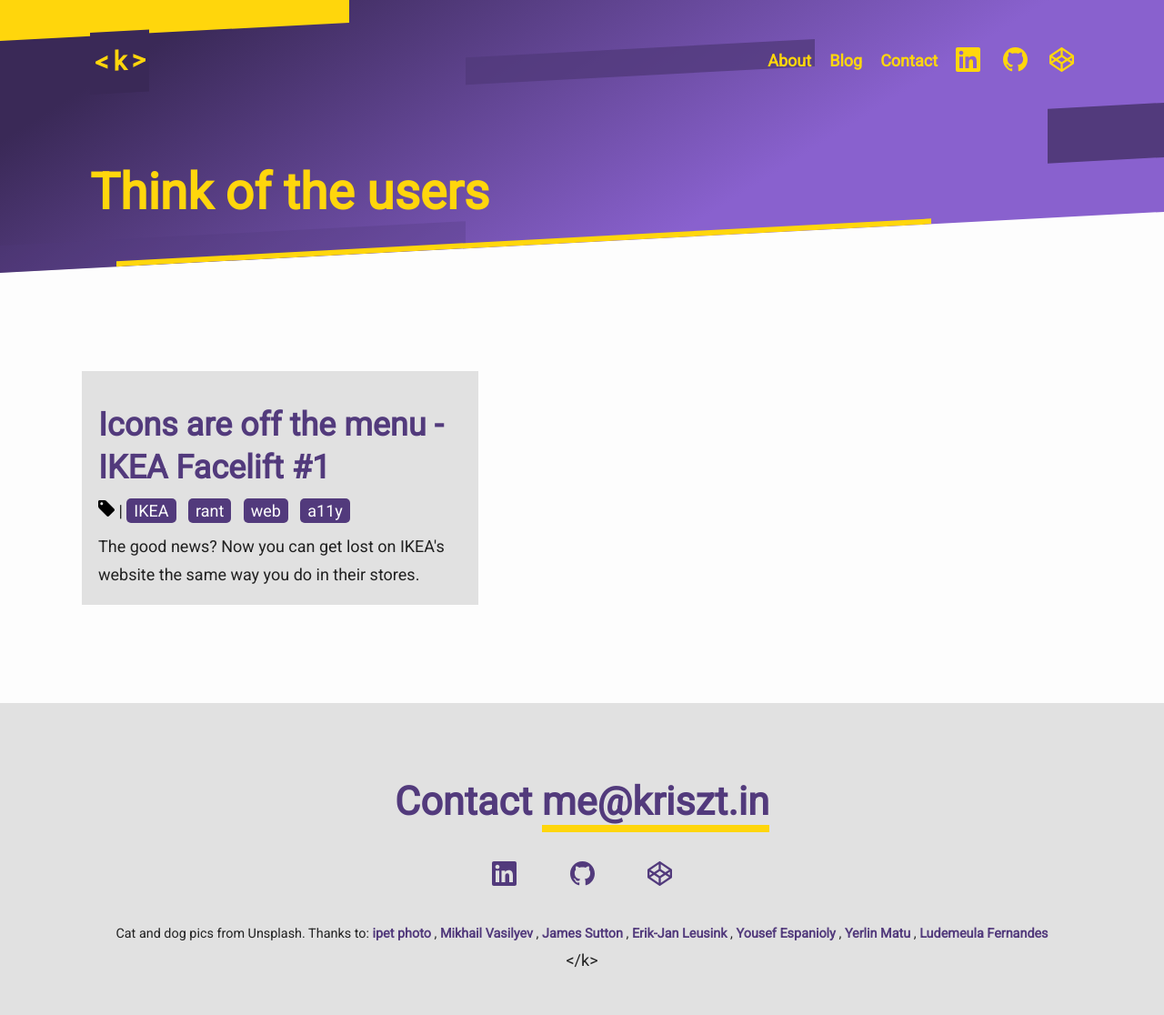
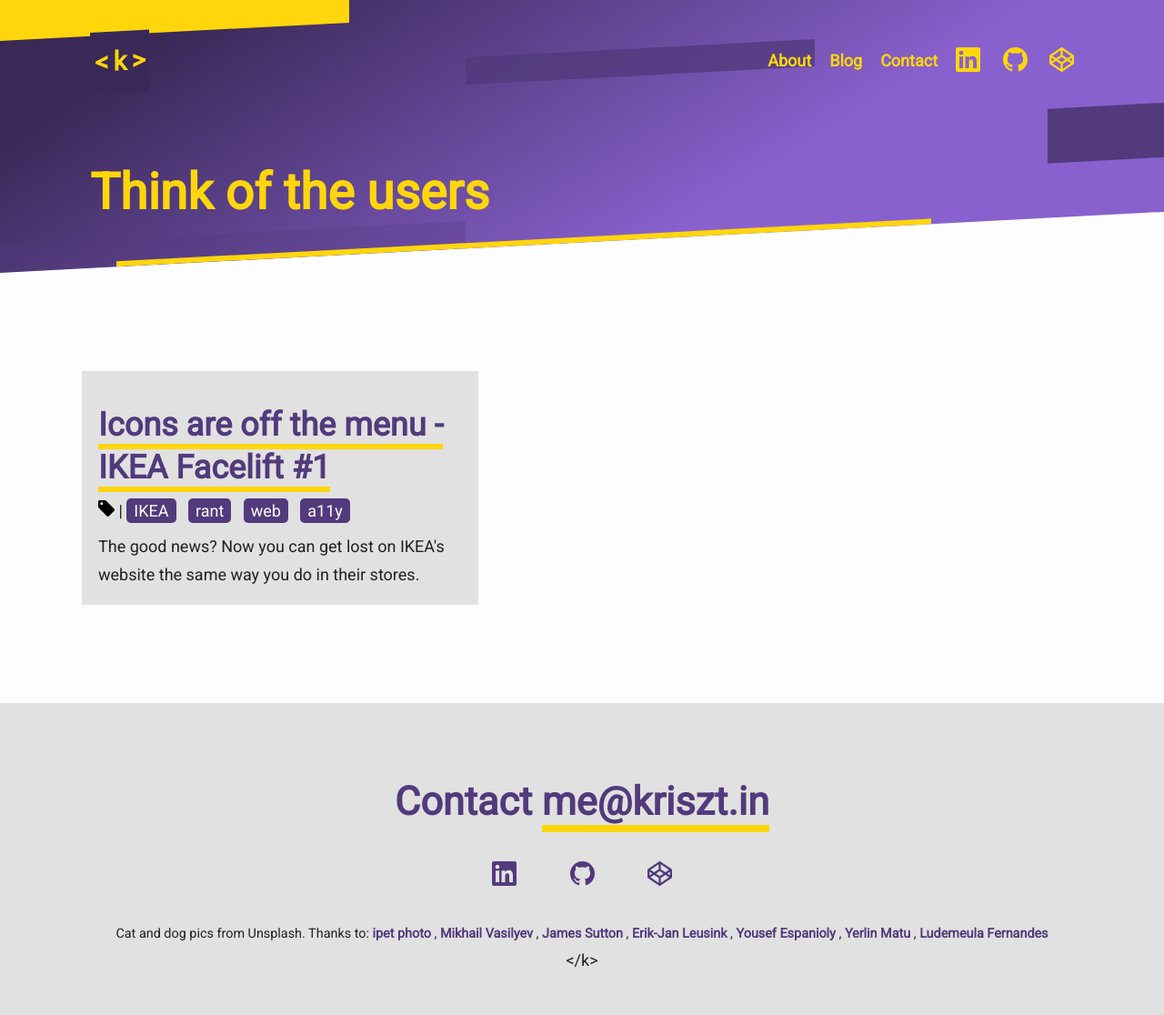
Before and after one commit to krisztin/cuddly-wixen, a Jekyll site: the page built from blog/index.md, in a window 1280 px wide. Shown: the whole page at 91% size. Built offline with Jekyll 4.4.1, drawn with Linux system fonts in a browser that asks for light colours.

Commit message:
ikea related styling

```diff
--- a/_sass/partials/_base.scss
+++ b/_sass/partials/_base.scss
@@ -136,6 +136,10 @@
   color: $colour-primary;
 }
 
+.ikea h2 {
+  color: #0051ba;
+}
+
 h1 {
   font-size: 3.06rem;
 }
@@ -251,13 +255,21 @@
   color: $colour-primary;
   text-decoration: none;
   font-weight: 600;
-
   &:visited {
     color: $colour-primary;
   }
 
   &:hover {
     text-decoration: underline;
+  }
+}
+
+h2 a,
+h3 a {
+  border-bottom: 6px solid $colour-secondary;
+  &:hover {
+    background-color: $colour-secondary;
+    text-decoration: none;
   }
 }
 
--- a/_sass/partials/_layout.scss
+++ b/_sass/partials/_layout.scss
@@ -431,6 +431,14 @@
   }
 }
 
+.post-bottom-nav .btn-home {
+  background-color: $colour-secondary;
+}
+
+.post-bottom-nav p a {
+  padding: 1rem;
+}
+
 .card {
   position: relative;
   top: 0px;
@@ -463,12 +471,19 @@
   background-color: $colour-primary;
   color: $text-colour--light;
   border-radius: 5px;
+  &:visited {
+    color: $text-colour--light;
+  }
   &:hover {
     background-color: $colour-secondary;
     color: $text-colour;
   }
-  &:visited {
-    color: $text-colour--light;
+}
+
+.ikea .post-tag {
+  background-color: #0051ba;
+  &:hover {
+    background-color: $colour-secondary;
   }
 }
 
```
